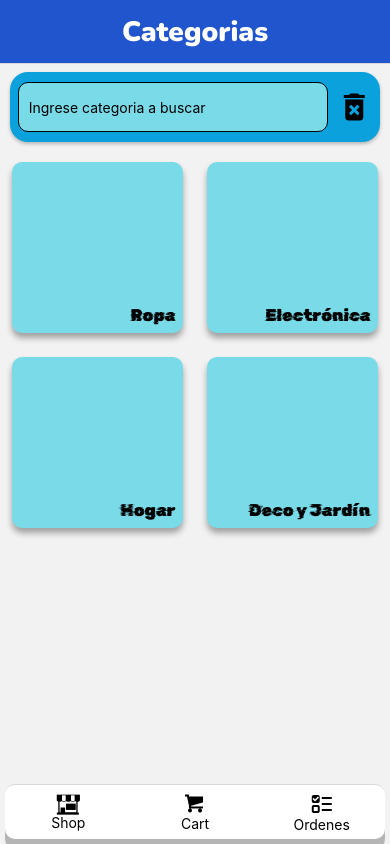
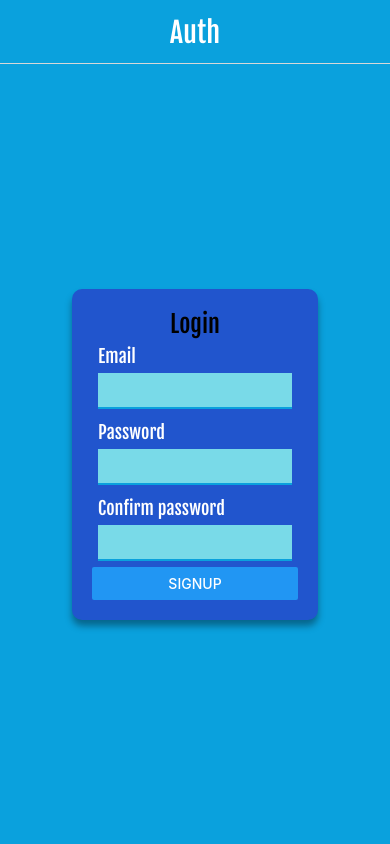
Before and after one commit to MathiasFernandez24/e-comerce-coder, a React Native app: screen /auth in a window 390 px wide. Built offline with nearby package versions, Linux system fonts and the light colour scheme.

Commit message:
Clase 14

```diff
--- /dev/null
+++ b/Components/Input.js
@@ -0,0 +1,51 @@
+import { StyleSheet, Text, TextInput, View } from 'react-native'
+import React from 'react'
+import { colors } from '../Styles/Colors'
+
+const Input = ({ label, password = false, onChange, value, error = null }) => {
+    return (
+        <View style={styles.container}>
+            <Text style={styles.text}>{label}</Text>
+            <TextInput
+                style={styles.input}
+                onChangeText={onChange}
+                secureTextEntry={password}
+                value={value}
+            />
+            {error ? <Text style={styles.error}>{error}</Text> : null}
+        </View>
+    )
+}
+
+
+export default Input
+
+const styles = StyleSheet.create({
+    container: {
+        padding: 6,
+        justifyContent: 'center',
+        alignItems: 'flex-start'
+    },
+    input: {
+        color: colors.secundario,
+        backgroundColor: colors.terciario,
+        borderBottomWidth: 2,
+        borderBottomColor: colors.secundario,
+        padding: 6,
+        width: '100%',
+        fontFamily: 'FjallaOneRegular',
+        fontSize: 18,
+    },
+    text: {
+        fontFamily: 'FjallaOneRegular',
+        fontSize: 18,
+        marginBottom: 6,
+        color: 'white',
+    },
+    error: {
+        fontFamily: 'NunitoRegular',
+        fontSize: 14,
+        marginBottom: 4,
+        color: colors.redError,
+    }
+})
--- a/Constants/firebase.js
+++ b/Constants/firebase.js
@@ -1 +1,3 @@
 export const DB_URL = "https://rn-coder-29845-mf-default-rtdb.firebaseio.com/"
+
+export const AUTH_SIGNUP = 'https://identitytoolkit.googleapis.com/v1/accounts:signUp?key=AIzaSyCxCuLAPBCQ2ruXdgTtEF7A9KKoJES0QG4'
--- /dev/null
+++ b/Features/Auth/index.js
@@ -0,0 +1,64 @@
+import { createAsyncThunk, createSlice } from "@reduxjs/toolkit";
+import { AUTH_SIGNUP } from "../../Constants/firebase";
+
+const initialState = {
+    value: {
+        user: {
+            userId: "",
+            email: "",
+            token: "",
+        },
+        loading: false,
+        error: "",
+    },
+}
+
+export const signUp = createAsyncThunk(
+    'auth/signUp',
+    async (emailAndPassword, asyncThunk) => {
+        try {
+            const res = await fetch(`${AUTH_SIGNUP}`, {
+                method: 'POST',
+                body: JSON.stringify({
+                    email: emailAndPassword.email,
+                    password: emailAndPassword.password,
+                    returnSecureToken: true,
+                })
+            });
+            const data = await res.json()
+            console.log(data);
+            return data
+        } catch (error) {
+            return rejectWithValue('Ups, ha ocurrido un error')
+        }
+    }
+)
+
+export const authSlice = createSlice({
+    name: "auth",
+    initialState,
+    reducers: {
+
+    },
+    extraReducers: {
+        [signUp.pending]: (state) => {
+            state.value.loading = true
+        },
+        [signUp.fulfilled]: (state, { payload }) => {
+            console.log(payload)
+            if (payload.error) {
+                state.value.error = payload.error.message
+            }
+            state.value.loading = false
+            state.value.user.userId = payload.localId
+            state.value.user.email = payload.email
+            state.value.user.token = payload.idToken
+        },
+        [signUp.rejected]: (state) => {
+            state.value.loading = false
+            state.value.error = "Error en signup"
+        }
+    }
+})
+
+export default authSlice.reducer
--- a/Features/orders/index.js
+++ b/Features/orders/index.js
@@ -11,14 +11,14 @@
 
 export const getOrders = createAsyncThunk(
     'orders/getOrders',
-    async (asyncThunk) => {
+    async (_, asyncThunk) => {
         try {
             const res = await fetch(`${DB_URL}orders.json`);
             const data = Object.values(await res.json())
             console.log(data);
             return data
         } catch (error) {
-            return rejectWithValue('Opps there seems to be an error')
+            return rejectWithValue('Ups, ha ocurrdo un error')
         }
     }
 )
--- /dev/null
+++ b/Navigation/Stacks/Auth/index.js
@@ -0,0 +1,48 @@
+import { StyleSheet } from 'react-native'
+import React from 'react'
+import { createNativeStackNavigator } from '@react-navigation/native-stack';
+// import AuthScreen from '../../../Screens/AuthScreen';
+import AuthScreen from '../../../Screens/AuthScreen';
+
+import { colors } from '../../../Styles/Colors';
+
+const Stack = createNativeStackNavigator();
+
+const AuthStack = () => {
+    return (
+        <Stack.Navigator initialRouteName=""
+            screenOptions={{
+                headerStyle: {
+                    backgroundColor: colors.secundario
+                },
+                headerTintColor: "white",
+                headerTitleStyle: {
+                    fontFamily: "FjallaOneRegular",
+                    fontSize: 28,
+                },
+                headerTitleAlign: "center",
+                // headerTransparent: true,
+                // header: () => {
+                //   return <Header/>
+                // }
+            }}
+        >
+            <Stack.Screen
+                name="auth"
+                //                component={AuthScreen}
+                component={AuthScreen}
+                options={{
+                    title: "Auth"
+                }}
+            >
+
+            </Stack.Screen>
+
+        </Stack.Navigator>
+    )
+}
+
+export default AuthStack;
+
+
+const styles = StyleSheet.create({})
--- a/Navigation/index.js
+++ b/Navigation/index.js
@@ -1,16 +1,28 @@
 import { StyleSheet, Text, View } from 'react-native'
-import React from 'react'
+import React, { useState } from 'react'
 import { NavigationContainer } from '@react-navigation/native'
 import TabNavigatorLogged from './Tabs/UserLogged'
+import AuthStack from './Stacks/Auth'
+import { useSelector } from 'react-redux'
 
 const MainNavigator = () => {
+
+    const { user } = useSelector(state => state.auth.value)
+    console.log(user);
+
+    //const [user, setUser] = useState(false)
     return (
         <NavigationContainer>
-            <TabNavigatorLogged />
+            {user.email ?
+                <TabNavigatorLogged />
+                :
+                <AuthStack />
+            }
         </NavigationContainer>
     )
 }
 
 export default MainNavigator
 
+
 const styles = StyleSheet.create({})
--- /dev/null
+++ b/Screens/AuthScreen.js
@@ -0,0 +1,77 @@
+import { Button, StyleSheet, Text, View } from 'react-native'
+import React, { useState } from 'react'
+import Input from '../Components/Input'
+import { useDispatch } from 'react-redux'
+import { signUp } from '../Features/Auth'
+//import { schemaEmail, schemaPassword } from '../Utils/validateSchemas'
+import { colors } from '../Styles/Colors'
+import { schemaEmail, schemaPassword } from '../Utils/ValidateSchemas'
+
+const LoginScreen = () => {
+
+    const [registroVista, setRegistroVista] = useState(false)
+    const [email, setEmail] = useState("");
+    const [emailError, setEmailError] = useState("");
+    const [password, setPassword] = useState("");
+    const [confirmPassword, setConfirmPassword] = useState("");
+    const dispatch = useDispatch()
+
+    const handleSignup = () => {
+
+        const validateEmail = schemaEmail.validate({ email: email });
+        const validatePassword = schemaPassword.validate({ password: password });
+        console.log(validateEmail);
+        console.log(validatePassword);
+
+        if (validateEmail.error) setEmailError(validateEmail.error.message)
+        else setEmailError("")
+
+        if (password === confirmPassword) {
+            console.log("Se registra!");
+            dispatch(signUp({ email: email, password: password }))
+        }
+    }
+
+    return (
+        <View style={styles.container}>
+            <View style={styles.content}>
+                <Text style={styles.title}>{registroVista ? "Registro" : "Login"}</Text>
+                <Input label="Email" password={false} onChange={setEmail} value={email} error={emailError} />
+                <Input label="Password" password={true} onChange={setPassword} value={password} />
+                <Input label="Confirm password" password={true} onChange={setConfirmPassword} value={confirmPassword} />
+                <Button title="Signup" onPress={handleSignup} />
+            </View>
+        </View>
+    )
+}
+
+export default LoginScreen
+
+const styles = StyleSheet.create({
+    container: {
+        flex: 1,
+        justifyContent: 'center',
+        alignItems: 'center',
+        backgroundColor: colors.secundario
+    },
+    content: {
+        backgroundColor: colors.primario,
+        padding: 20,
+        justifyContent: 'center',
+        borderRadius: 10,
+        shadowColor: "#000",
+        shadowOffset: {
+            width: 0,
+            height: 6,
+        },
+        shadowOpacity: 0.37,
+        shadowRadius: 7.49,
+        elevation: 12,
+    },
+    title: {
+        fontFamily: 'FjallaOneRegular',
+        fontSize: 24,
+        textAlign: 'center'
+    },
+
+})
--- a/Store/index.js
+++ b/Store/index.js
@@ -3,6 +3,7 @@
 import productsReducer from "../Features/Products"
 import cartReducer from "../Features/Cart"
 import orderReducer from "../Features/orders"
+import authReducer from "../Features/Auth"
 
 const store = configureStore({
     reducer: {
@@ -10,6 +11,8 @@
         products: productsReducer,
         cart: cartReducer,
         orders: orderReducer,
+        auth: authReducer,
+
     }
 })
 
--- a/Styles/Colors.js
+++ b/Styles/Colors.js
@@ -3,4 +3,5 @@
     secundario: "#0AA1DD",
     terciario: "#79DAE8",
     beige: "#E8F9FD",
+    redError: "#FF9191"
 }
--- /dev/null
+++ b/Utils/ValidateSchemas.js
@@ -0,0 +1,28 @@
+import Joi from "joi"
+
+export const schemaEmail = Joi.object({
+    email: Joi.string()
+        .email({ tlds: { allow: false } })
+        .empty()
+        .messages({
+            "string.email": "Formato no valido",
+            "string.empty": "Campo obligatorio",
+
+
+        })
+})
+
+export const schemaPassword = Joi.object({
+    password: Joi.string()
+        .empty()
+        .min(6)
+        .max(20)
+        .alphanum()
+        .messages({
+            "string.empty": "Campo obligatorio",
+            "string.min": "el password debe tener minimo 6 caracteres",
+            "string.max": "el password admite 20 caracteres maximo",
+            "string.alphanum": "debe contener caracteres alfanumericos",
+
+        })
+})
--- a/package.json
+++ b/package.json
@@ -17,6 +17,7 @@
     "expo": "~45.0.0",
     "expo-font": "~10.1.0",
     "expo-status-bar": "~1.3.0",
+    "joi": "^17.6.0",
     "react": "17.0.2",
     "react-dom": "17.0.2",
     "react-native": "0.68.2",
```
Also changed, not shown: 2 other files (tests, documents, lock files or other folders).
